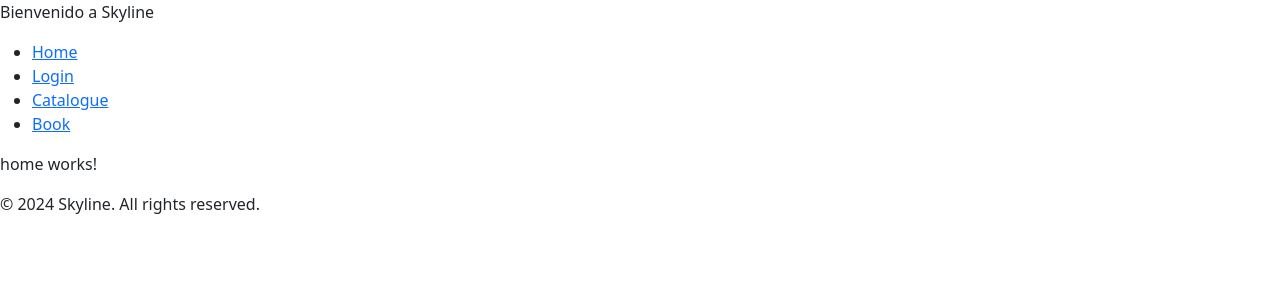
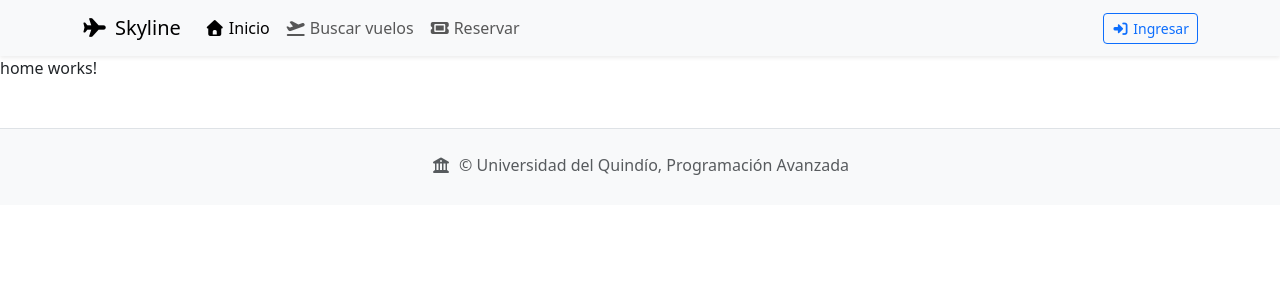
Before and after one commit to LauraDuarte720/skyline-web, an Angular app: page / in a window 1280 px wide. Shown: the top 300 px of the page. Built offline with nearby package versions, Linux system fonts and the light colour scheme.

Commit message:
feat: add header and footer components to app layout

```diff
--- a/src/app/app.html
+++ b/src/app/app.html
@@ -1,17 +1,3 @@
-<header>
-<p>Bienvenido a {{title()}}</p>
-<ul>
-<li><a [routerLink]="['/']">Home</a></li>
-<li>
-    @if (auth.isAuthenticated()) {
-        <a href="#" (click)="auth.logout(); $event.preventDefault()">Logout</a>
-    }@else {
-        <a routerLink="/login">Login</a>
-    }
-</li>
-<li><a [routerLink]="['/catalogue']">Catalogue</a></li>
-<li><a [routerLink]="['/book']">Book</a></li>
-</ul>
-</header>
-<router-outlet/>
-<footer>{{footer() }}</footer>
+<app-header ></app-header>
+<router-outlet></router-outlet>
+<app-footer></app-footer>
--- a/src/app/app.ts
+++ b/src/app/app.ts
@@ -1,16 +1,14 @@
-import { Component, inject, signal } from '@angular/core';
-import { RouterOutlet, RouterLink } from '@angular/router';
-import { AuthService } from './services/auth';
+import { Component} from '@angular/core';
+import { RouterOutlet} from '@angular/router';
+import { Header } from './components/header/header';
+import { Footer } from './components/footer/footer';
 
 @Component({
-  imports: [RouterOutlet, RouterLink],
+  imports: [RouterOutlet, Header, Footer],
   selector: 'app-root',
   styleUrl: './app.css',
   templateUrl: './app.html',
 })
 export class App {
-  auth = inject(AuthService);
-  title = signal('Skyline');
-  footer = signal('© 2024 Skyline. All rights reserved.');
 
 }
--- /dev/null
+++ b/src/app/components/footer/footer.html
@@ -0,0 +1,8 @@
+<footer class="bg-light py-4 mt-5 border-top">
+  <div class="container text-center">
+    <p class="mb-1 text-muted">
+      <i class="fa-solid fa-building-columns me-1"></i>
+      © Universidad del Quindío, Programación Avanzada
+    </p>
+  </div>
+</footer>
--- /dev/null
+++ b/src/app/components/footer/footer.ts
@@ -0,0 +1,9 @@
+import { Component } from '@angular/core';
+
+@Component({
+  imports: [],
+  selector: 'app-footer',
+  styleUrl: './footer.css',
+  templateUrl: './footer.html',
+})
+export class Footer {}
--- /dev/null
+++ b/src/app/components/header/header.html
@@ -0,0 +1,48 @@
+<nav class="navbar navbar-expand-md bg-body-tertiary shadow-sm">
+  <div class="container">
+
+    <a routerLink="/" class="navbar-brand d-flex align-items-center gap-2">
+      <i class="fa-solid fa-plane"></i>
+      <span>Skyline</span>
+    </a>
+
+
+    <button class="navbar-toggler" type="button"
+            data-bs-toggle="collapse" data-bs-target="#navMenu">
+      <span class="navbar-toggler-icon"></span>
+    </button>
+
+    <div class="collapse navbar-collapse" id="navMenu">
+      <ul class="navbar-nav me-auto">
+        <li class="nav-item">
+          <a routerLink="/" routerLinkActive="active"
+             [routerLinkActiveOptions]="{ exact: true }" class="nav-link">
+            <i class="fa-solid fa-house me-1"></i>Inicio
+          </a>
+        </li>
+        <li class="nav-item">
+          <a routerLink="/catalogue" routerLinkActive="active" class="nav-link">
+            <i class="fa-solid fa-plane-departure me-1"></i>Buscar vuelos
+          </a>
+        </li>
+          <li class="nav-item">
+            <a routerLink="/book" routerLinkActive="active" class="nav-link">
+              <i class="fa-solid fa-ticket me-1"></i>Reservar
+            </a>
+          </li>
+      </ul>
+
+      <div class="d-flex gap-2">
+        @if (isLoggedIn()) {
+          <button class="btn btn-outline-danger btn-sm" (click)="closeSession()">
+            <i class="fa-solid fa-right-from-bracket me-1"></i>Cerrar sesión
+          </button>
+        } @else {
+          <a routerLink="/login" class="btn btn-outline-primary btn-sm">
+            <i class="fa-solid fa-right-to-bracket me-1"></i>Ingresar
+          </a>
+        }
+      </div>
+    </div>
+  </div>
+</nav>
--- /dev/null
+++ b/src/app/components/header/header.ts
@@ -0,0 +1,20 @@
+import { Component, inject } from '@angular/core';
+import { Router, RouterLink, RouterLinkActive } from '@angular/router';
+import { AuthService } from '../../services/auth';
+@Component({
+  imports: [RouterLink, RouterLinkActive],
+  selector: 'app-header',
+  styleUrl: './header.css',
+  templateUrl: './header.html',
+})
+export class Header {
+  private authService = inject(AuthService);
+  private router = inject(Router);
+
+  isLoggedIn = this.authService.isAuthenticated;
+
+  closeSession():void {
+    this.authService.logout();
+    this.router.navigate(['/login']);
+  }
+}
```
Also changed, not shown: src/app/components/footer/footer.css (added), src/app/components/header/header.css (added).
